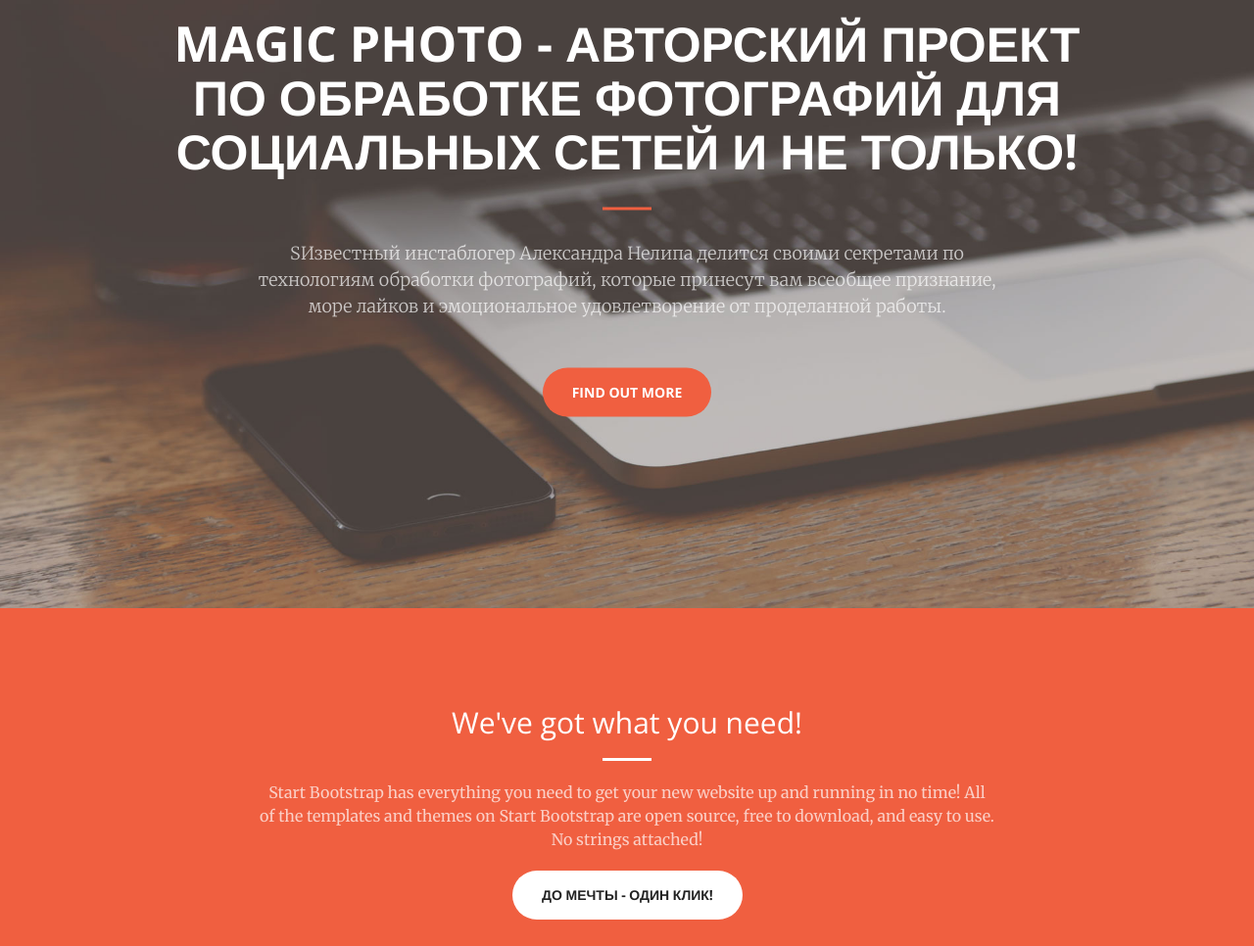
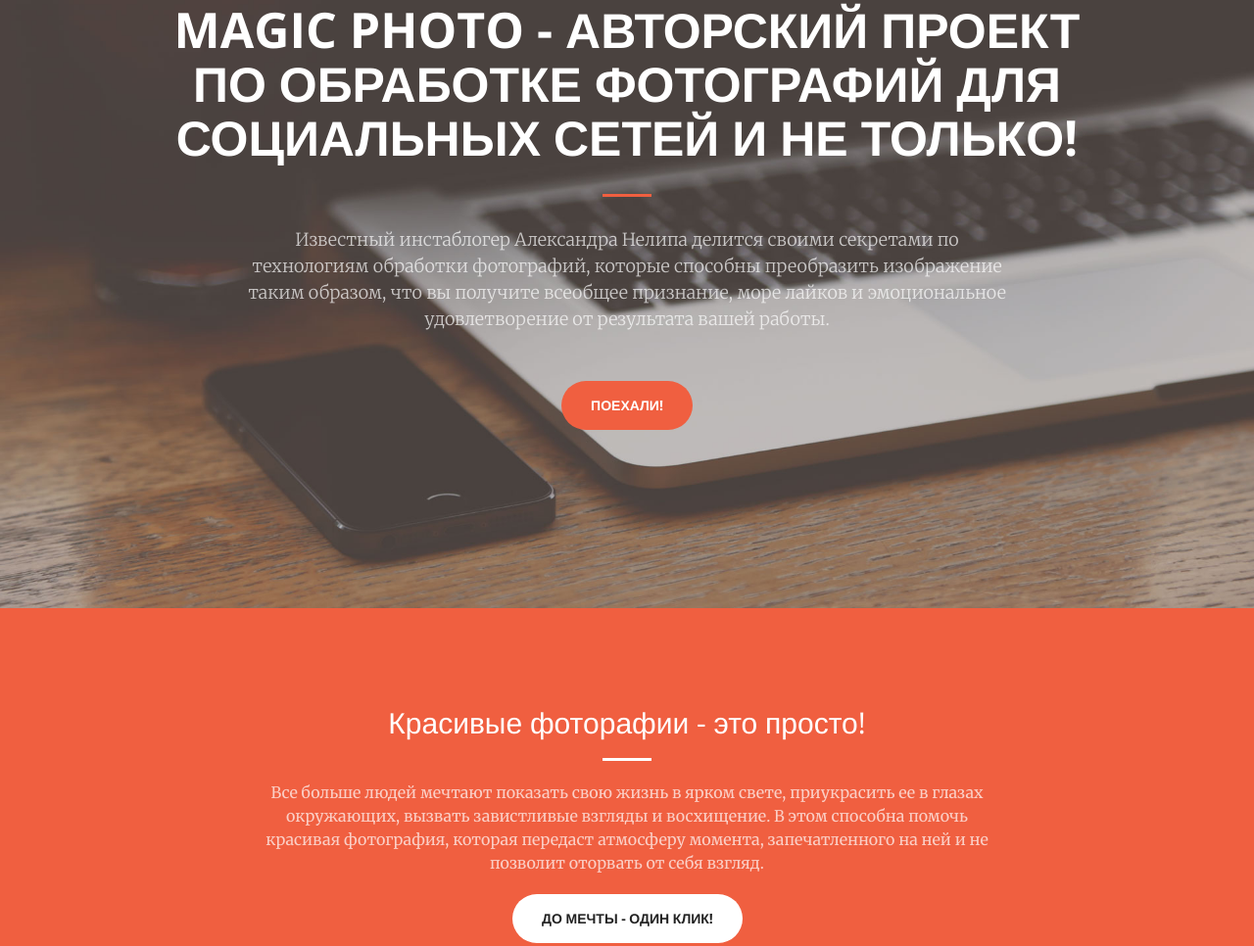
Before and after one commit to AlexandraNelipa/magicphoto.github.io, a website: page index.html in a window 1280 px wide. Shown: the part 179-1145 px from the top of the page at 98% size. Drawn offline with nearby package versions, Linux system fonts and the light colour scheme.

Commit message:
Update index.html

```diff
--- a/index.html
+++ b/index.html
@@ -73,8 +73,8 @@
             <div class="header-content-inner">
                 <h1 id="homeHeading">Magic Photo - авторский проект по обработке фотографий для социальных сетей и не только!</h1>
                 <hr>
-                <p>SИзвестный инстаблогер Александра Нелипа делится своими секретами по технологиям обработки фотографий, которые принесут вам всеобщее признание, море лайков и эмоциональное удовлетворение от проделанной работы. </p>
-                <a href="#about" class="btn btn-primary btn-xl page-scroll">Find Out More</a>
+                <p>Известный инстаблогер Александра Нелипа делится своими секретами по технологиям обработки фотографий, которые способны преобразить изображение таким образом, что вы получите всеобщее признание, море лайков и эмоциональное удовлетворение от результата вашей работы. </p>
+                <a href="#about" class="btn btn-primary btn-xl page-scroll">Поехали!</a>
             </div>
         </div>
     </header>
@@ -83,9 +83,9 @@
         <div class="container">
             <div class="row">
                 <div class="col-lg-8 col-lg-offset-2 text-center">
-                    <h2 class="section-heading">We've got what you need!</h2>
+                    <h2 class="section-heading">Красивые фоторафии - это просто!</h2>
                     <hr class="light">
-                    <p class="text-faded">Start Bootstrap has everything you need to get your new website up and running in no time! All of the templates and themes on Start Bootstrap are open source, free to download, and easy to use. No strings attached!</p>
+                    <p class="text-faded">Все больше людей мечтают показать свою жизнь в ярком свете, приукрасить ее в глазах окружающих, вызвать завистливые взгляды и восхищение. В этом способна помочь красивая фотография, которая передаст атмосферу момента, запечатленного на ней и не позволит оторвать от себя взгляд.</p>
                     <a href="#services" class="page-scroll btn btn-default btn-xl sr-button">До мечты - один клик!</a>
                 </div>
             </div>
```
